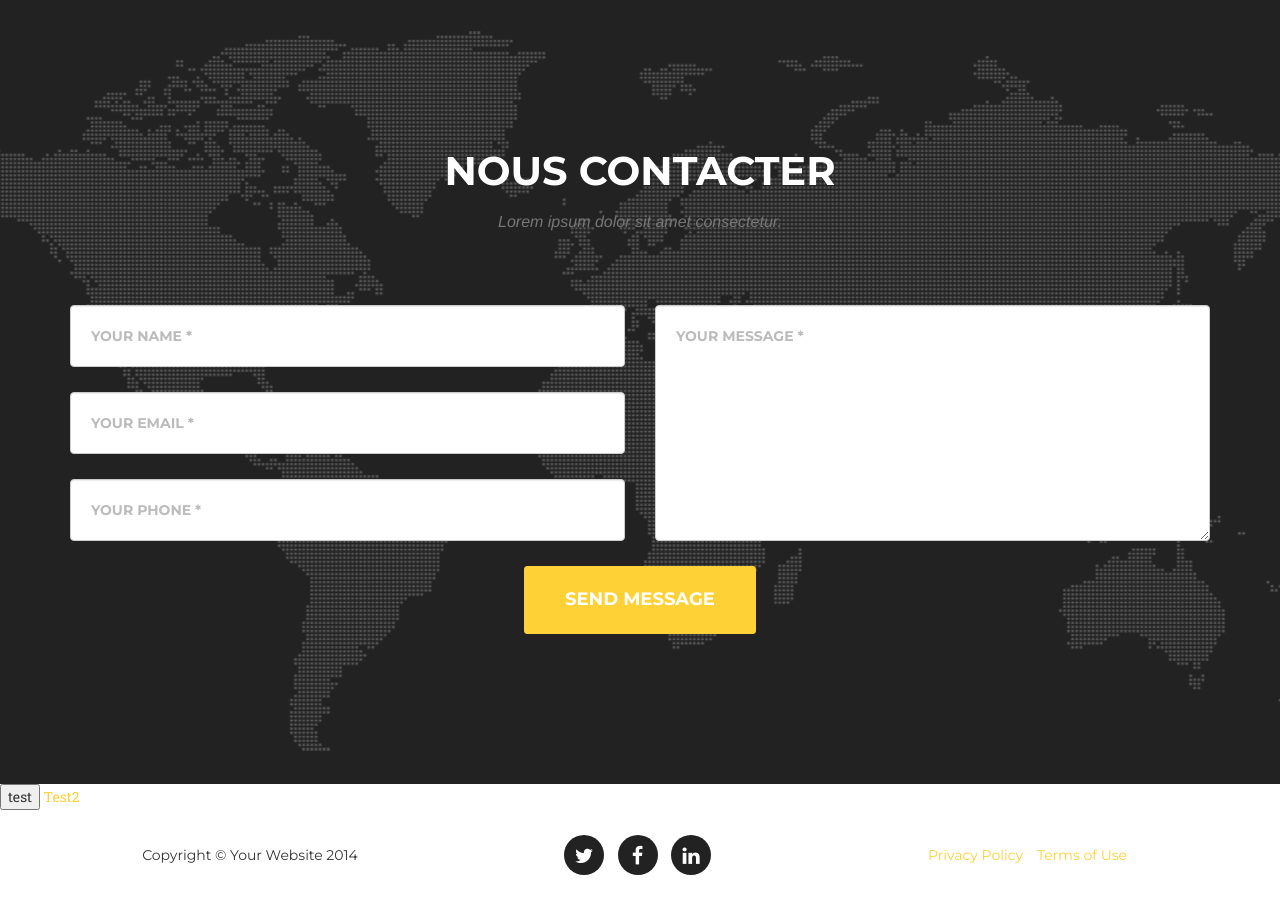
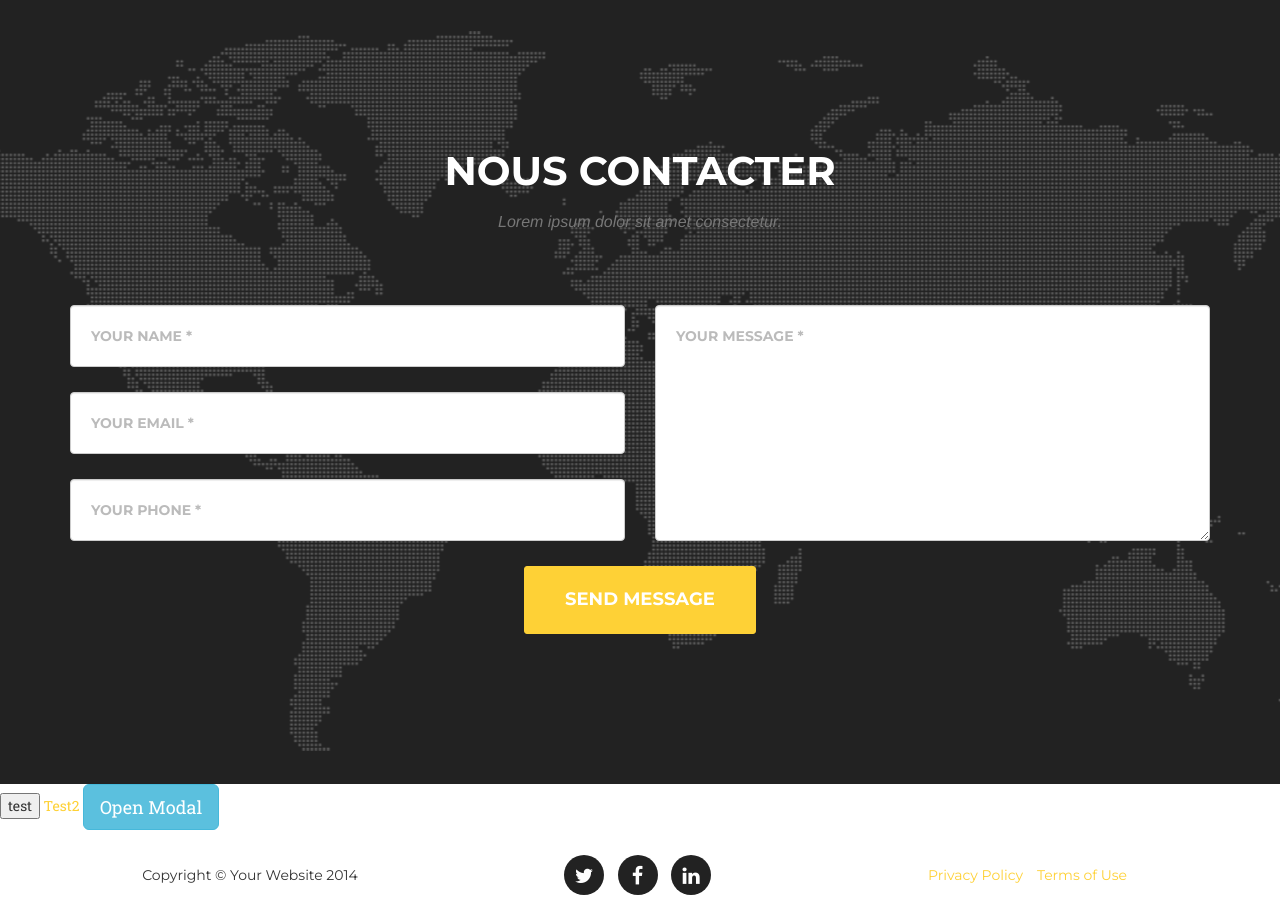
Before and after one commit to Elodby/SiteCoaching, a PHP site: page /SiteCoaching-master/ in a window 1280 px wide. Shown: the part 3247-4167 px from the top of the page. Before the commit the page ends 4122 px from the top, so only its background shows below. Run offline with PHP 8.4, Linux system fonts and the light colour scheme; data that the repository does not hold is empty; some libraries are stand-ins or nearby versions; some web fonts are replaced.

Commit message:
Ajout Pop up boostrap

```diff
--- a/index.php
+++ b/index.php
@@ -275,6 +275,29 @@ $rows = $statement->fetchAll(PDO::FETCH_ASSOC);
     </section>
     <input type="button" value="test" onclick="window.open('http://localhost/SiteCoaching-master/questionnaire.php')">
     <a href="javascript:ouvrirFenetre();"> Test2 </a>
+    <!-- Trigger the modal with a button -->
+<button type="button" class="btn btn-info btn-lg" data-toggle="modal" data-target="#myModal">Open Modal</button>
+
+<!-- Modal test3 -->
+<div id="myModal" class="modal fade" role="dialog">
+  <div class="modal-dialog">
+
+    <!-- Modal content-->
+    <div class="modal-content">
+      <div class="modal-header">
+        <button type="button" class="close" data-dismiss="modal">&times;</button>
+        <h4 class="modal-title">Modal Header</h4>
+      </div>
+      <div class="modal-body">
+        <p>test .</p>
+      </div>
+      <div class="modal-footer">
+        <button type="button" class="btn btn-default" data-dismiss="modal">Close</button>
+      </div>
+    </div>
+
+  </div>
+</div>
     <footer>
         <div class="container">
             <div class="row">
```
